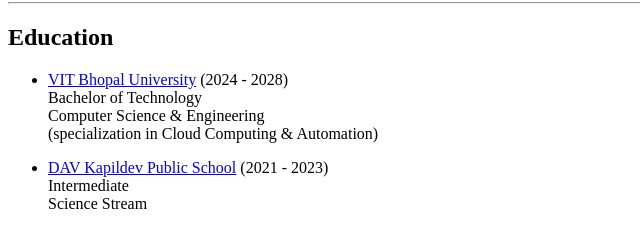
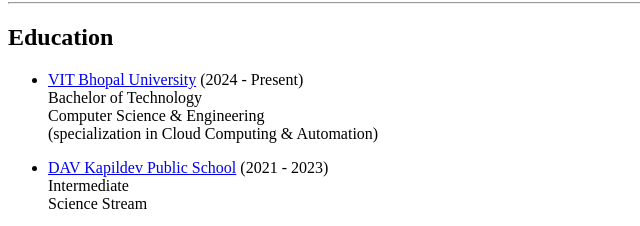
Before and after one commit to Ayush07571/Capstone-Project-Portfolio-, a plain HTML site: page index.html in a window 1280 px wide. Shown: the part 564-790 px from the top of the page, 0-640 px from the left. Drawn offline with Linux system fonts and the light colour scheme.

Commit message:
Update index.html

```diff
--- a/index.html
+++ b/index.html
@@ -25,7 +25,7 @@
       <ul>
         <li>
           <p>
-            <a href="https://vitbhopal.ac.in/">VIT Bhopal University</a> (2024 - 2028)<br />
+            <a href="https://vitbhopal.ac.in/">VIT Bhopal University</a> (2024 - Present)<br />
             Bachelor of Technology<br />
             Computer Science & Engineering<br />
             (specialization in Cloud Computing & Automation)
```
